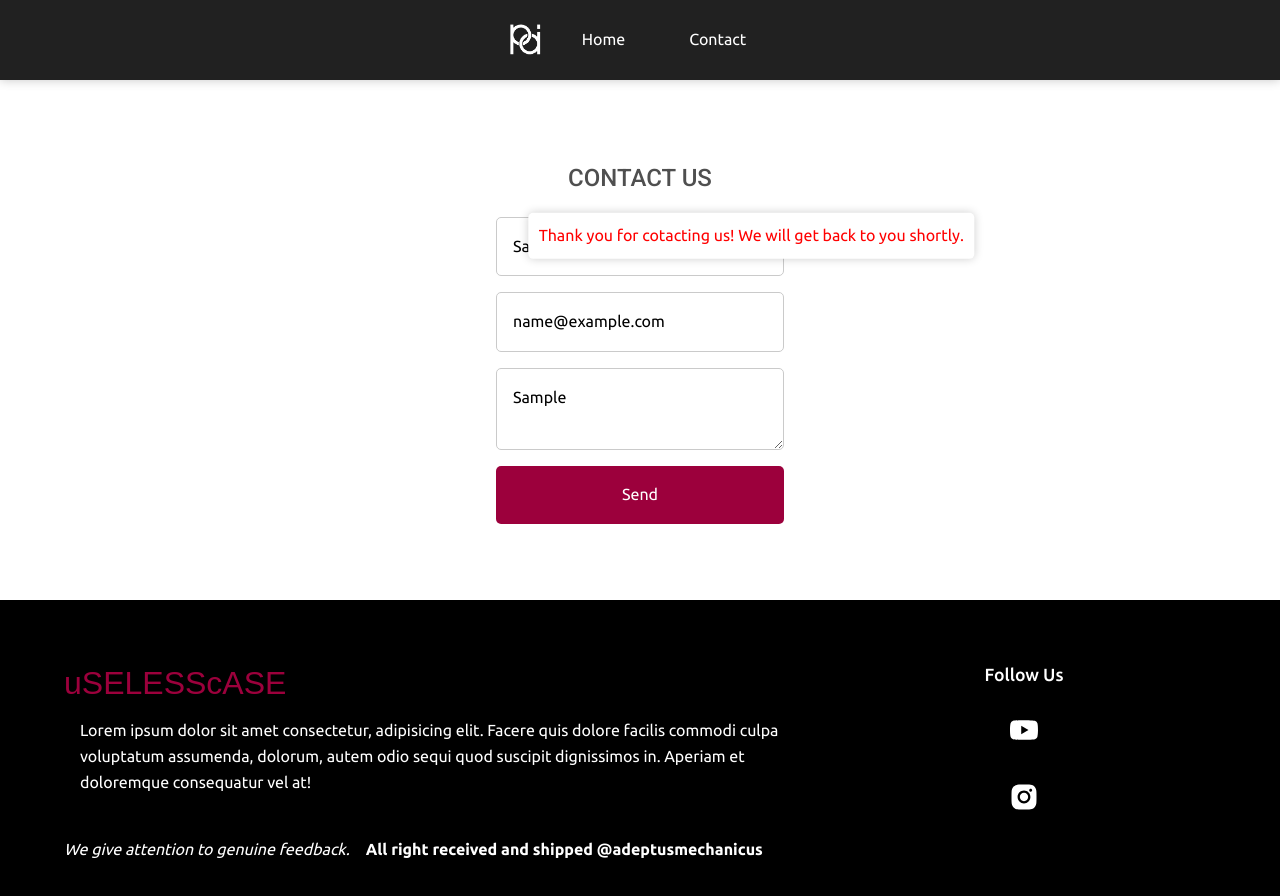
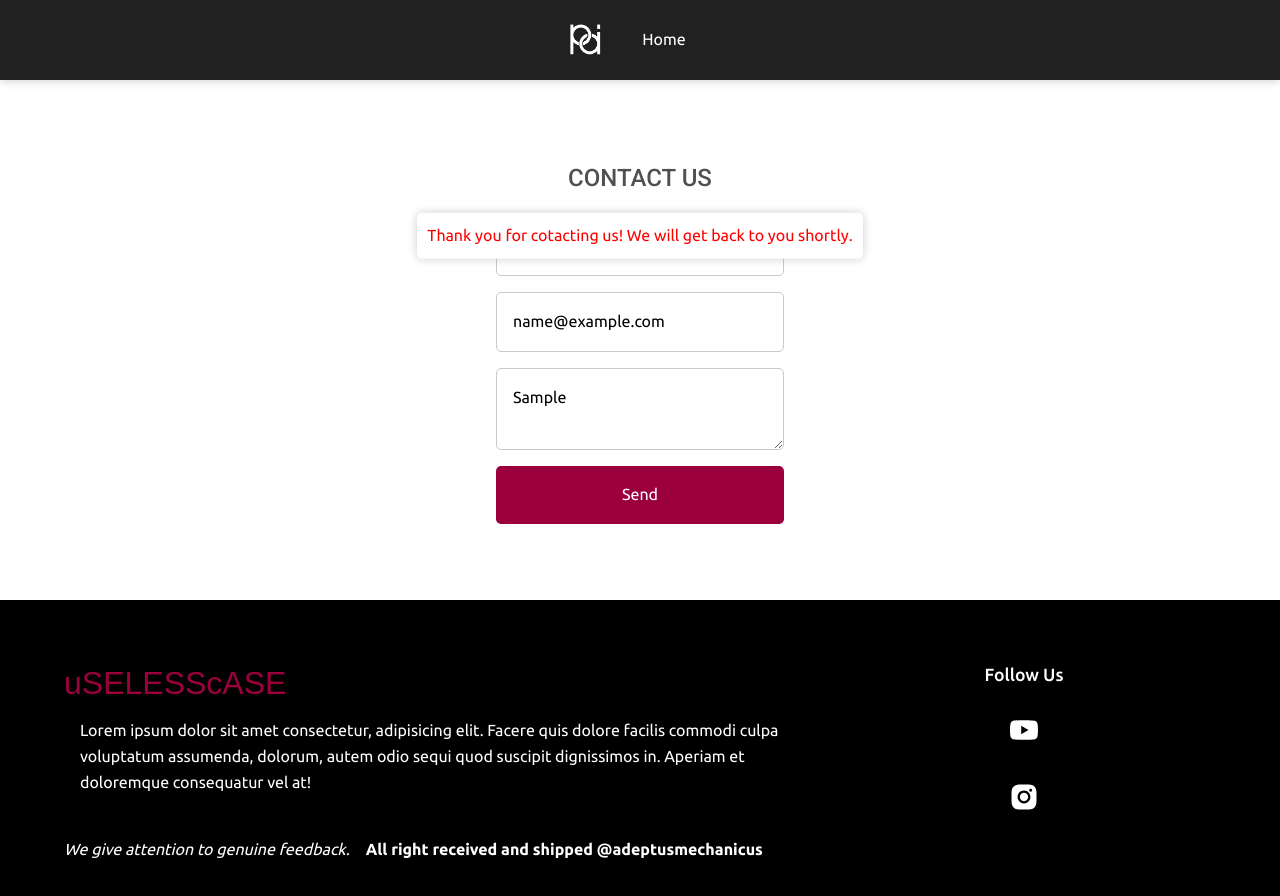
Before and after one commit to H10UR/uSELESSWebsite, a React (Create React App) app: page /contact in a window 1280 px wide. Both pictures are taken after typing "Sample", "name@example.com", "Sample" into the empty fields and a click on the button "Send". Shown: the top 896 px of the page. Built offline with nearby package versions, Linux system fonts and the light colour scheme.

Commit message:
disabling not developed features

```diff
--- a/src/components/contact/Contact.jsx
+++ b/src/components/contact/Contact.jsx
@@ -21,7 +21,7 @@ const Contact = () => {
           <div
             style={{
               color: "red",
-              transform: "translate(25%,-700%)",
+              transform: "translate(0%,-700%)",
               backgroundColor: "#fff",
               padding: "10px",
               borderRadius: "5px",
--- a/src/components/layout/Header.jsx
+++ b/src/components/layout/Header.jsx
@@ -12,7 +12,7 @@ const Header = ({ isLoggedIn, setIsLoggedIn }) => {
       </motion.div>
       <div>
         <Link to="/">Home</Link>
-        <Link to="/contact">Contact</Link>
+        {/* <Link to="/contact">Contact</Link> */}
         {/* <Link to="/about">About</Link> */}
         {/* <Link to="/blog">Blog</Link> */}
         {/* <Link to="/team">Our Team</Link> */}
```
